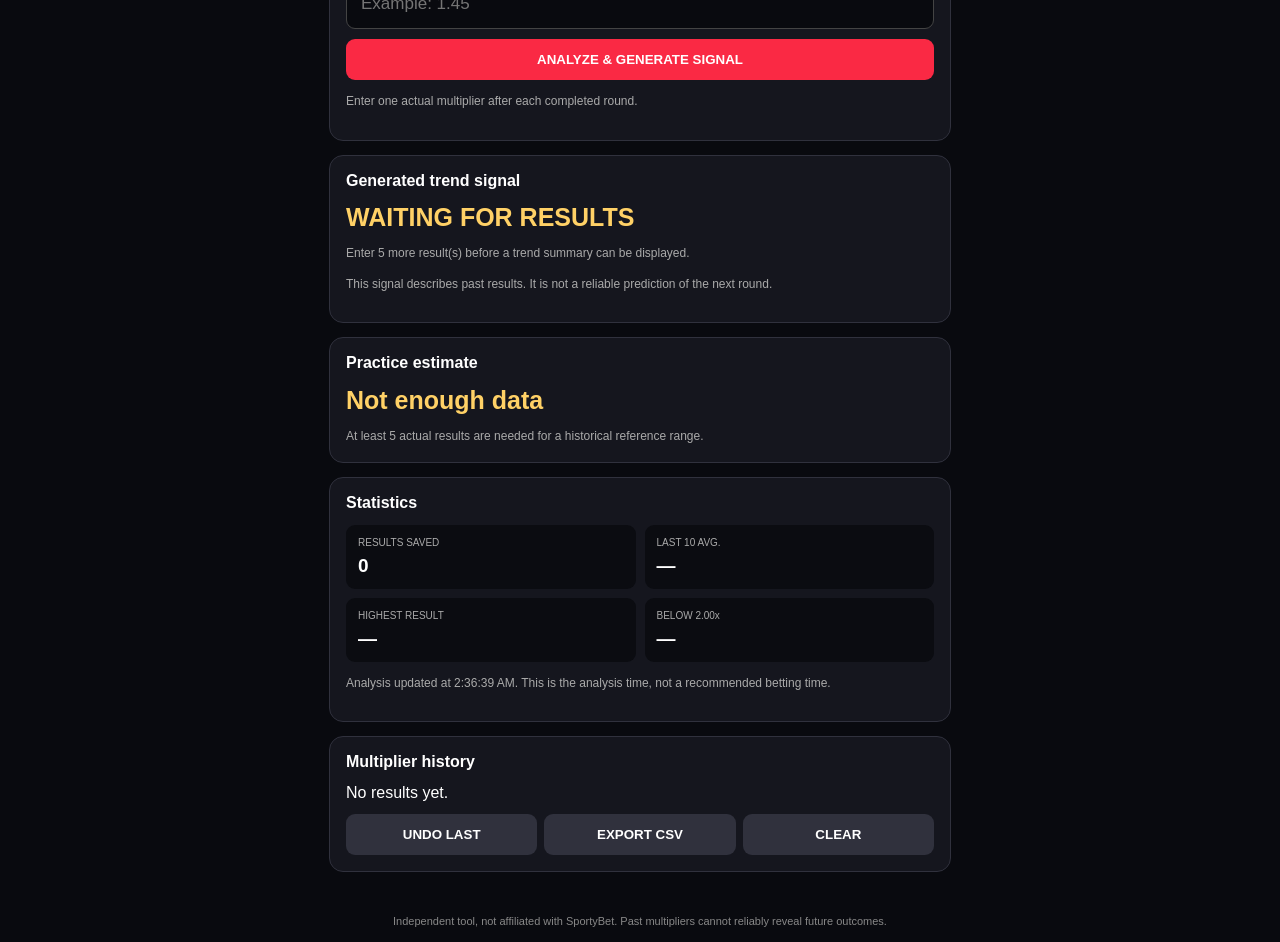
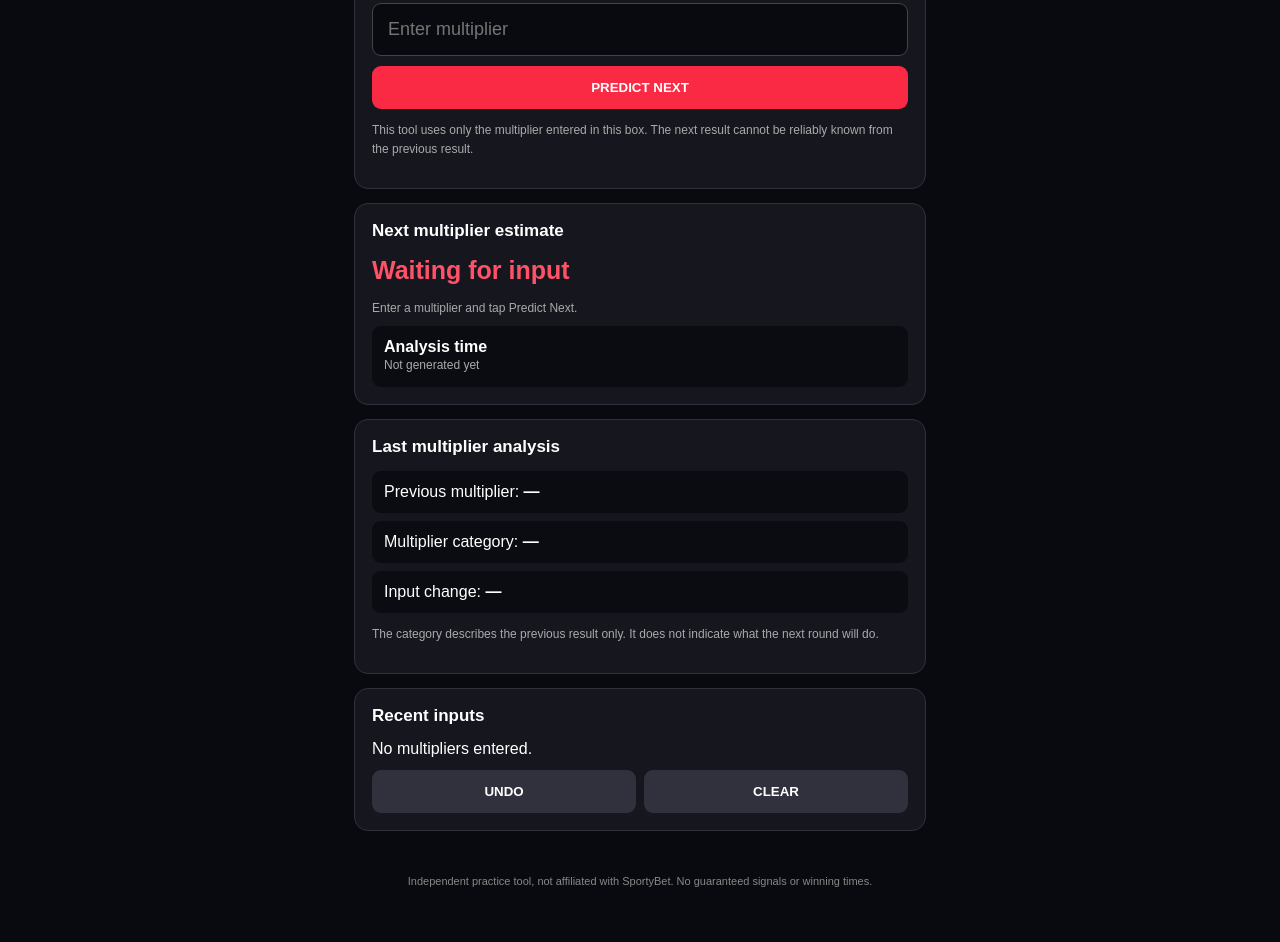
Before and after one commit to afro31310-alt/aviator-signal-lab, a plain HTML site: page index.html in a window 1280 px wide. Shown: the part 207-1149 px from the top of the page. After the commit the page ends 1110 px from the top, so only its background shows below. Drawn offline with Linux system fonts and the light colour scheme.

Commit message:
Update index.html

```diff
--- a/index.html
+++ b/index.html
@@ -1,188 +1,155 @@
-
 
 <!DOCTYPE html>
 <html lang="en">
 <head>
 <meta charset="UTF-8">
-<meta name="viewport" content="width=device-width,initial-scale=1">
-<title>Aviator Trend Signal</title>
+<meta name="viewport" content="width=device-width, initial-scale=1.0">
+<title>Aviator Next Estimator</title>
 <style>
 *{box-sizing:border-box}
 body{margin:0;background:#090a0f;color:#fff;font-family:Arial,sans-serif}
-header{text-align:center;padding:24px 12px;background:#1b0b12;border-bottom:2px solid #fa2944}
+header{text-align:center;padding:25px 12px;background:#1b0b12;border-bottom:2px solid #fa2944}
 h1{margin:0;color:#ff304b;font-size:27px}
-header p,.muted{color:#aaa;font-size:12px;line-height:1.6}
-main{max-width:650px;margin:auto;padding:14px}
-.card{background:#15161e;border:1px solid #30313d;border-radius:14px;padding:16px;margin-bottom:14px}
-h2{font-size:16px;margin-top:0}
-input{width:100%;padding:14px;background:#090a0f;border:1px solid #444;color:white;border-radius:9px;font-size:17px}
-button{padding:13px;border:0;border-radius:9px;font-weight:bold;cursor:pointer}
+header p{font-size:12px;color:#aaa}
+main{max-width:600px;margin:auto;padding:14px}
+.card{background:#15161e;border:1px solid #30313d;border-radius:14px;padding:17px;margin-bottom:14px}
+h2{font-size:17px;margin-top:0}
+label{display:block;color:#aaa;font-size:13px;margin-bottom:8px}
+input{width:100%;padding:15px;background:#090a0f;border:1px solid #444;color:white;border-radius:9px;font-size:18px}
+button{border:0;border-radius:9px;padding:14px;font-weight:bold;cursor:pointer}
 .primary{width:100%;margin-top:10px;background:#fa2944;color:white}
 .secondary{background:#30313d;color:white}
-.signal{font-size:25px;font-weight:900;margin:12px 0;color:#ffd166}
-.grid{display:grid;grid-template-columns:1fr 1fr;gap:9px}
-.stat{background:#0b0c11;padding:12px;border-radius:9px}
-.stat small{display:block;color:#aaa;font-size:10px;margin-bottom:7px}
-.stat strong{font-size:19px}
-.history,.actions{display:flex;flex-wrap:wrap;gap:7px;margin-top:12px}
-.chip{padding:8px;background:#292a34;border-radius:7px;font-size:13px}
-.low{color:#ff7585}.high{color:#62e4b1}
+.signal{font-size:25px;font-weight:bold;color:#ff5268;margin:14px 0}
+.muted{font-size:12px;color:#aaa;line-height:1.6}
+.stat{background:#0b0c11;padding:12px;border-radius:9px;margin-top:8px}
+.history{display:flex;flex-wrap:wrap;gap:7px;margin-top:12px}
+.chip{background:#292a34;padding:8px;border-radius:7px;font-size:13px}
+.actions{display:flex;gap:8px;margin-top:12px}
 .actions button{flex:1}
-footer{text-align:center;color:#888;font-size:11px;padding:15px}
+footer{text-align:center;color:#888;font-size:11px;padding:16px}
 </style>
 </head>
 <body>
 <header>
-<h1>AVIATOR SIGNAL</h1>
-<p>Previous-result trend analyzer</p>
+<h1>AVIATOR ANALYZER</h1>
+<p>Last-multiplier practice estimator</p>
 </header>
+
 <main>
 <section class="card">
-<h2>Enter the latest multiplier</h2>
-<input id="multiplier" type="number" min="1" step="0.01"
-inputmode="decimal" placeholder="Example: 1.45">
-<button class="primary" onclick="addResult()">ANALYZE & GENERATE SIGNAL</button>
-<p class="muted">Enter one actual multiplier after each completed round.</p>
+<h2>Enter your last multiplier</h2>
+<label for="lastMultiplier">Previous multiplier (example: 1.45)</label>
+<input id="lastMultiplier" type="number" min="1" step="0.01"
+inputmode="decimal" placeholder="Enter multiplier">
+<button class="primary" onclick="predict()">PREDICT NEXT</button>
+<p class="muted">This tool uses only the multiplier entered in this box. The next result cannot be reliably known from the previous result.</p>
 </section>
 
 <section class="card">
-<h2>Generated trend signal</h2>
-<div id="signal" class="signal">WAITING FOR RESULTS</div>
-<div id="explanation" class="muted">Enter at least 5 results to analyze recent history.</div>
-<p class="muted">This signal describes past results. It is not a reliable prediction of the next round.</p>
+<h2>Next multiplier estimate</h2>
+<div id="prediction" class="signal">Waiting for input</div>
+<div id="details" class="muted">Enter a multiplier and tap Predict Next.</div>
+<div class="stat">
+<strong>Analysis time</strong>
+<div id="time" class="muted">Not generated yet</div>
+</div>
 </section>
 
 <section class="card">
-<h2>Practice estimate</h2>
-<div id="estimate" class="signal">Not enough data</div>
-<div id="estimateInfo" class="muted">Add at least 5 results for a historical reference range.</div>
+<h2>Last multiplier analysis</h2>
+<div class="stat">Previous multiplier: <strong id="previous">—</strong></div>
+<div class="stat">Multiplier category: <strong id="category">—</strong></div>
+<div class="stat">Input change: <strong id="change">—</strong></div>
+<p class="muted">The category describes the previous result only. It does not indicate what the next round will do.</p>
 </section>
 
 <section class="card">
-<h2>Statistics</h2>
-<div class="grid">
-<div class="stat"><small>RESULTS SAVED</small><strong id="count">0</strong></div>
-<div class="stat"><small>LAST 10 AVG.</small><strong id="average">—</strong></div>
-<div class="stat"><small>HIGHEST RESULT</small><strong id="highest">—</strong></div>
-<div class="stat"><small>BELOW 2.00x</small><strong id="low">—</strong></div>
-</div>
-<p id="updated" class="muted">Analysis time: not yet generated.</p>
-</section>
-
-<section class="card">
-<h2>Multiplier history</h2>
-<div id="history" class="history">No results yet.</div>
+<h2>Recent inputs</h2>
+<div id="history" class="history">No multipliers entered.</div>
 <div class="actions">
-<button class="secondary" onclick="undoLast()">UNDO LAST</button>
-<button class="secondary" onclick="exportCSV()">EXPORT CSV</button>
-<button class="secondary" onclick="clearAll()">CLEAR</button>
+<button class="secondary" onclick="undoLast()">UNDO</button>
+<button class="secondary" onclick="clearHistory()">CLEAR</button>
 </div>
 </section>
 </main>
-<footer>Independent tool, not affiliated with SportyBet. Past multipliers cannot reliably reveal future outcomes.</footer>
+
+<footer>
+Independent practice tool, not affiliated with SportyBet. No guaranteed signals or winning times.
+</footer>
 
 <script>
-const KEY="aviator_signal_history_v3";
-let results=[];
+const KEY="aviator_last_multiplier_inputs";
+let history=[];
 try {
- results=JSON.parse(localStorage.getItem(KEY)||"[]");
- if(!Array.isArray(results))results=[];
-} catch(e){results=[];}
-
-const $=id=>document.getElementById(id);
-const fmt=n=>Number(n).toFixed(2)+"x";
+ history=JSON.parse(localStorage.getItem(KEY)||"[]");
+ if(!Array.isArray(history))history=[];
+} catch(e){history=[];}
 
 function save(){
- try{localStorage.setItem(KEY,JSON.stringify(results));}catch(e){}
+ try{localStorage.setItem(KEY,JSON.stringify(history));}catch(e){}
 }
 
-function median(values){
- const a=[...values].sort((x,y)=>x-y);
- const m=Math.floor(a.length/2);
- return a.length%2?a[m]:(a[m-1]+a[m])/2;
-}
+function predict(){
+ const input=document.getElementById("lastMultiplier");
+ const raw=input.value.trim();
+ const n=Number(raw);
 
-function addResult(){
- const raw=$("multiplier").value.trim();
- const n=Number(raw);
- if(!raw||!Number.isFinite(n)||n<1){
+ if(!raw || !Number.isFinite(n) || n<1){
   alert("Enter a valid multiplier of 1.00 or higher.");
   return;
  }
- results.push(Math.round(n*100)/100);
+
+ history.push(Math.round(n*100)/100);
  save();
- $("multiplier").value="";
- render();
+
+ let category;
+ if(n<2) category="Low previous result";
+ else if(n<5) category="Mid-range previous result";
+ else category="High previous result";
+
+ document.getElementById("previous").textContent=n.toFixed(2)+"x";
+ document.getElementById("category").textContent=category;
+ document.getElementById("change").textContent=
+  history.length>1
+   ? (n>history[history.length-2]?"Higher than your last entry":
+      n<history[history.length-2]?"Lower than your last entry":"Same as your last entry")
+   : "First entry";
+
+ document.getElementById("prediction").textContent="Next result: UNKNOWN";
+ document.getElementById("details").textContent=
+  "Practice estimate unavailable: one previous multiplier does not provide a reliable basis for estimating the next result. Do not treat this as a betting signal.";
+ document.getElementById("time").textContent=
+  new Date().toLocaleString()+" — analysis time, not a play time";
+
+ input.value="";
+ renderHistory();
 }
 
-function render(){
- const recent=results.slice(-10);
- const count=results.length;
- const avg=recent.length?recent.reduce((a,b)=>a+b,0)/recent.length:0;
- const lows=recent.filter(n=>n<2).length;
-
- $("count").textContent=count;
- $("average").textContent=recent.length?fmt(avg):"—";
- $("highest").textContent=count?fmt(Math.max(...results)):"—";
- $("low").textContent=recent.length?Math.round(lows/recent.length*100)+"%":"—";
-
- if(count<5){
-  $("signal").textContent="WAITING FOR RESULTS";
-  $("explanation").textContent="Enter "+(5-count)+" more result(s) before a trend summary can be displayed.";
-  $("estimate").textContent="Not enough data";
-  $("estimateInfo").textContent="At least 5 actual results are needed for a historical reference range.";
- } else {
-  const lowPct=lows/recent.length;
-  let label,detail;
-  if(lowPct>=0.6){
-   label="LOW-MULTIPLIER TREND";
-   detail="Many of the recent results were below 2.00x. This is a description of the past, not a signal to bet.";
-  } else if(lowPct<=0.3 && avg>=2){
-   label="MIXED / HIGHER PAST RESULTS";
-   detail="The recent sample had fewer results below 2.00x. This does not mean the next result will be high.";
-  } else {
-   label="NO CLEAR TREND";
-   detail="Recent results do not show a clear pattern using these simple rules.";
-  }
-  $("signal").textContent=label;
-  $("explanation").textContent=detail;
-
-  const med=median(recent);
-  const lower=Math.max(1,med*0.75);
-  const upper=Math.max(lower+0.25,med*1.5);
-  $("estimate").textContent=fmt(lower)+" – "+fmt(upper);
-  $("estimateInfo").textContent="Median-based reference range from recent history only; not a next-round forecast.";
- }
-
- $("updated").textContent="Analysis updated at "+new Date().toLocaleTimeString()+". This is the analysis time, not a recommended betting time.";
- $("history").innerHTML=results.length
-  ?[...results].reverse().map(n=>'<span class="chip '+(n<2?'low':'high')+'">'+fmt(n)+'</span>').join("")
-  :"No results yet.";
+function renderHistory(){
+ document.getElementById("history").innerHTML=history.length
+  ? [...history].reverse().map(n=>'<span class="chip">'+n.toFixed(2)+'x</span>').join("")
+  : "No multipliers entered.";
 }
 
 function undoLast(){
- if(!results.length)return;
- results.pop();save();render();
+ if(history.length)history.pop();
+ save();
+ renderHistory();
 }
-function clearAll(){
- if(!results.length)return;
- if(confirm("Clear all saved results?")){
-  results=[];save();render();
+
+function clearHistory(){
+ if(confirm("Clear all saved inputs?")){
+  history=[];
+  save();
+  renderHistory();
  }
 }
-function exportCSV(){
- if(!results.length){alert("No results to export.");return;}
- const csv="Round,Multiplier\n"+results.map((n,i)=>(i+1)+","+n.toFixed(2)).join("\n");
- const blob=new Blob([csv],{type:"text/csv;charset=utf-8"});
- const url=URL.createObjectURL(blob);
- const a=document.createElement("a");
- a.href=url;a.download="aviator-results.csv";a.click();
- URL.revokeObjectURL(url);
-}
-$("multiplier").addEventListener("keydown",e=>{
- if(e.key==="Enter")addResult();
+
+document.getElementById("lastMultiplier").addEventListener("keydown",e=>{
+ if(e.key==="Enter")predict();
 });
-render();
+
+renderHistory();
 </script>
 </body>
 </html>
```
